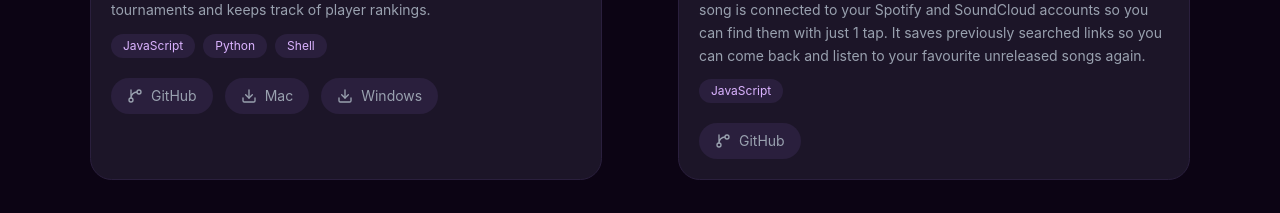
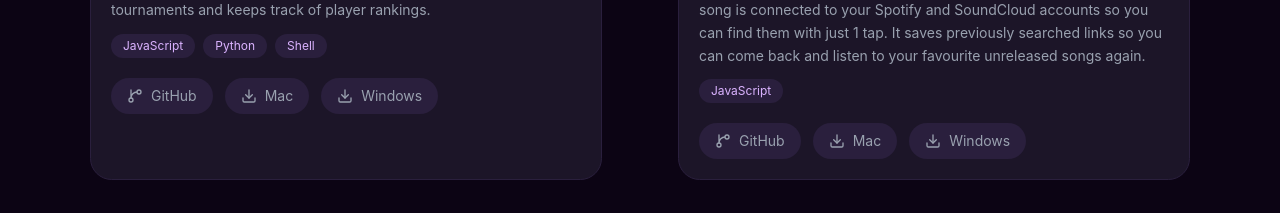
Before and after one commit to abhinavp403/personal_website, a Next.js app: page / in a window 1280 px wide. Shown: the part 1320-1533 px from the top of the page. Built offline with nearby package versions, Linux system fonts and the light colour scheme; no server answers; the database is empty.

Commit message:
Add Mac and Windows download buttons for Concert Tracklist Finder
Links to GitHub Release v1.0.0 installers (.dmg and .exe)

Co-Authored-By: Claude Sonnet 4.6 <noreply@anthropic.com>

```diff
--- a/src/components/AIProjects.tsx
+++ b/src/components/AIProjects.tsx
@@ -34,6 +34,10 @@ const projects: Project[] = [
     description: "A desktop app where you paste a YouTube link for a concert and it finds the comment containing the tracklist ordered by timestamp. Each song is connected to your Spotify and SoundCloud accounts so you can find them with just 1 tap. It saves previously searched links so you can come back and listen to your favourite unreleased songs again.",
     gifUrl: "/concert-tracklist.gif",
     githubUrl: "https://github.com/abhinavp403/concert-tracklist-finder",
+    downloads: [
+      { label: "Mac", url: "https://github.com/abhinavp403/concert-tracklist-finder/releases/download/v1.0.0/Concert.Tracklist.Finder-1.0.0-arm64.dmg" },
+      { label: "Windows", url: "https://github.com/abhinavp403/concert-tracklist-finder/releases/download/v1.0.0/Concert.Tracklist.Finder.Setup.1.0.0.exe" },
+    ],
     tags: ["JavaScript"],
   },
 ];
```
